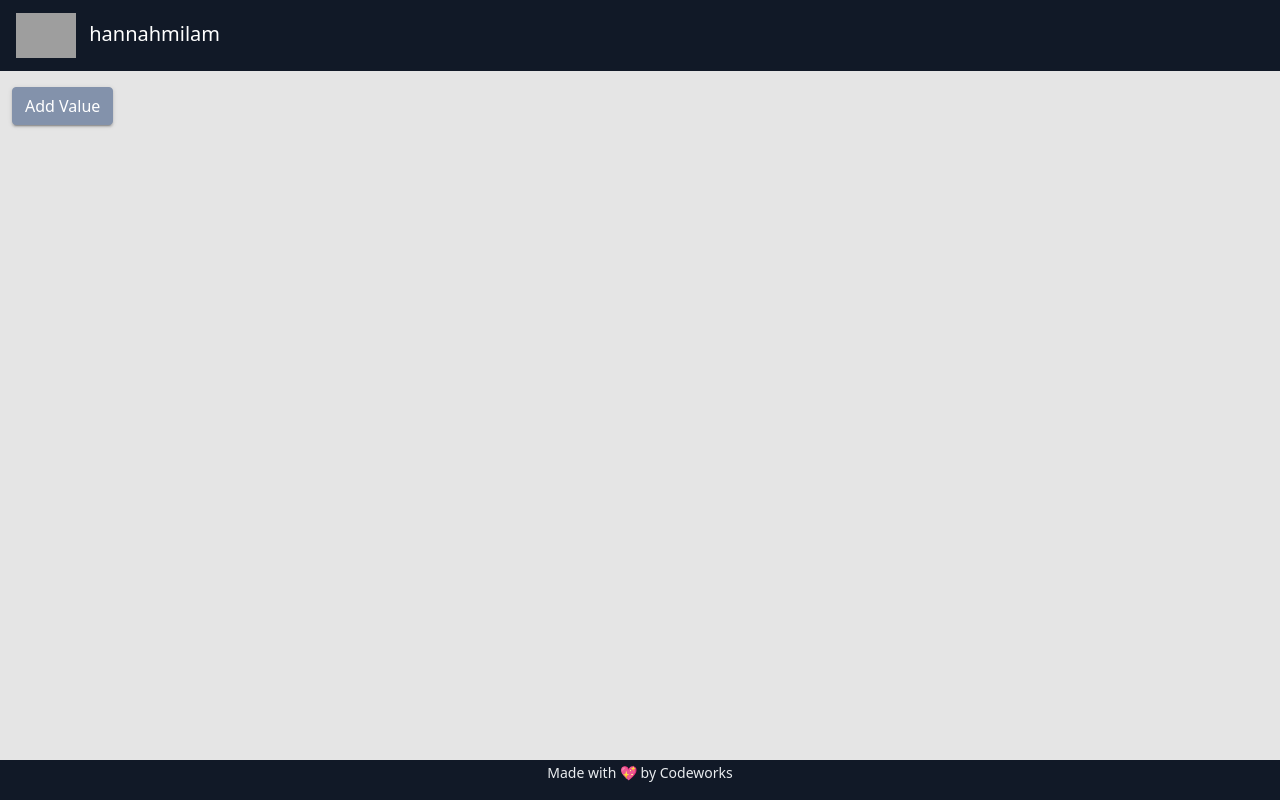
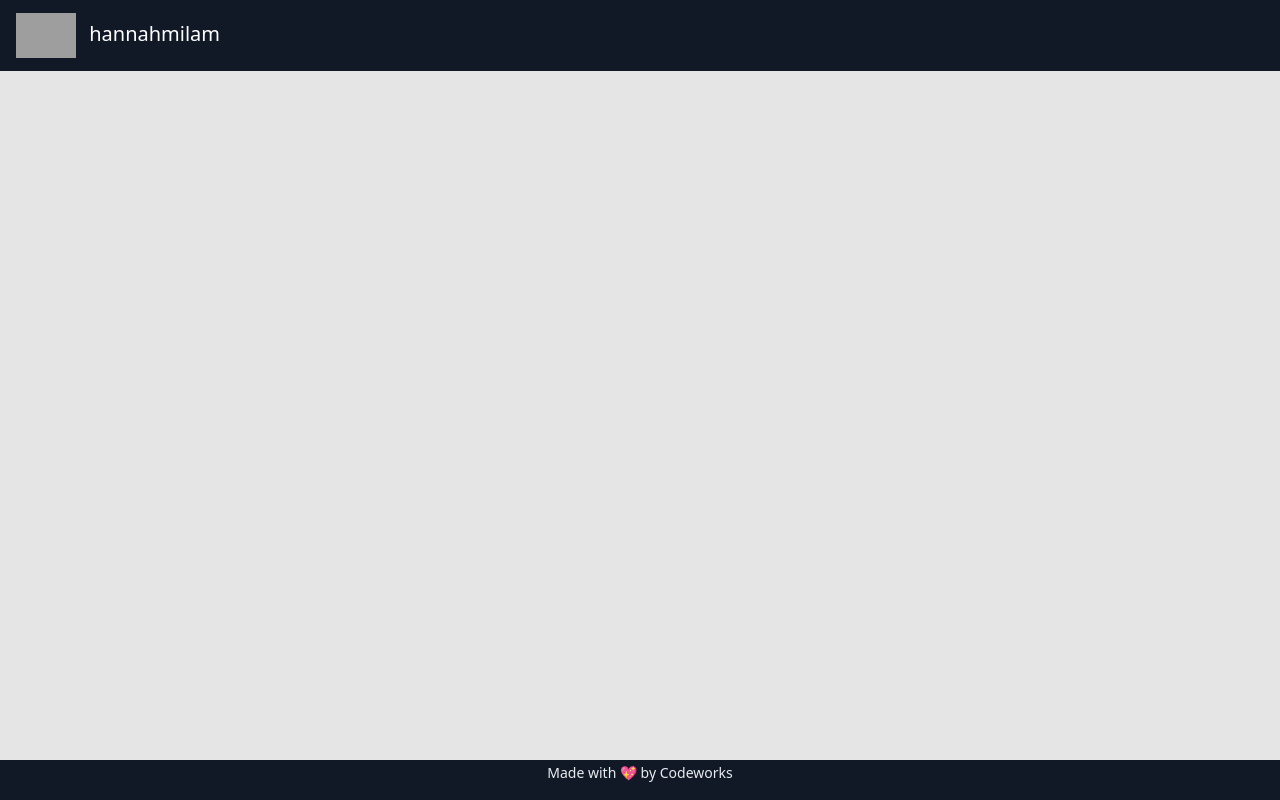
Before and after one commit to hannahmilam/hannahmilam, a website with bundled scripts: page index.html in a window 1280 px wide. Built offline with nearby package versions, Linux system fonts and the light colour scheme; grey boxes are pictures that could not be loaded.

Commit message:
update github

```diff
--- a/index.html
+++ b/index.html
@@ -27,9 +27,7 @@
   <main>
     <div class="container-fluid">
       <div class="row">
-        <div class="col-12">
-          <div id="app"></div>
-        </div>
+
       </div>
     </div>
   </main>
```
